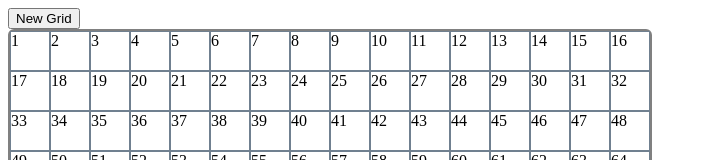
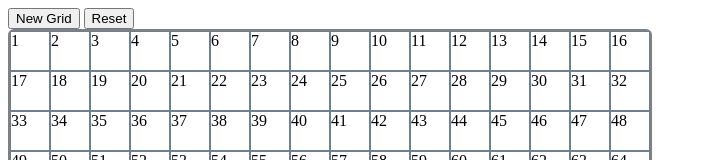
Before and after one commit to nocoineratall/etch-a-sketch, a plain HTML site: page index.html in a window 1280 px wide. Shown: the top 160 px of the page, without its empty margins (0-707 px from the left). Drawn offline with Linux system fonts and the light colour scheme.

Commit message:
Add reset button

```diff
--- a/index.html
+++ b/index.html
@@ -9,6 +9,7 @@
   </head>
   <body>
     <button class="new-grid">New Grid</button>
+    <button class="reset-btn">Reset</button>
     <div class="container"></div>
   </body>
 </html>
```
